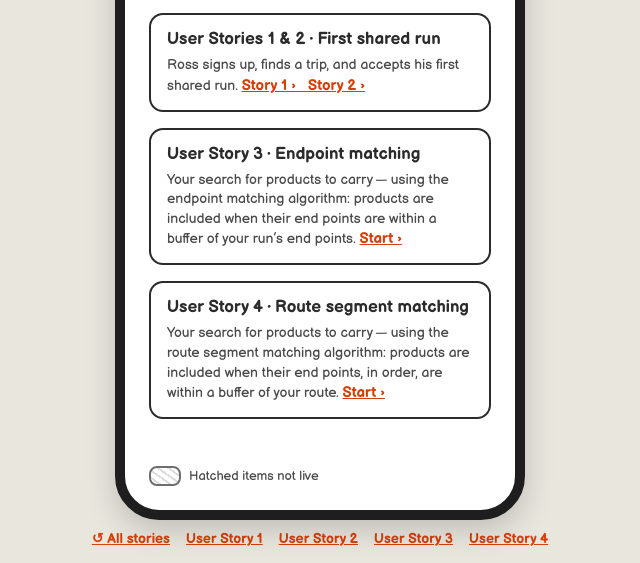
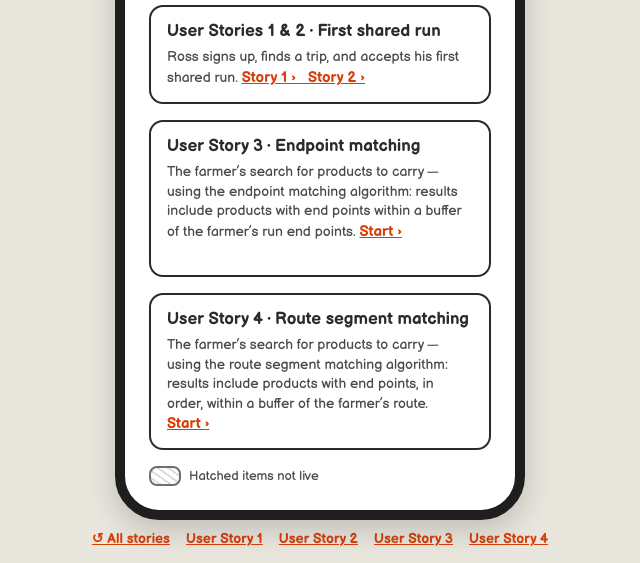
Before and after one commit to MargaretSey/AgRoutes, a plain HTML site: page index.html in a window 1280 px wide. Shown: the part 360-923 px from the top of the page, without its empty margins (320-960 px from the left). Drawn offline with Linux system fonts and the light colour scheme.

Commit message:
Add files via upload
Polish to User Story #3/4

```diff
--- a/index.html
+++ b/index.html
@@ -37,8 +37,8 @@ a{color:#D73F09;font-weight:700}a:hover{color:#A8320A}
 <div style="text-align:center;color:#4A4A4A;font-size:13px;margin-top:-6px">CS 461 Capstone · Oregon State University</div>
 <div class="storycard"><b>User Stories 1 &amp; 2 · First shared run</b><span>Ross signs up, finds a trip, and accepts his first shared run. <em style="white-space:nowrap"><a href="#s1-Main" style="color: #D73F09">Story 1 ›</a> &nbsp; <a href="#s2-Main" style="color: #D73F09">Story 2 ›</a></em></span></div>
 
-<a class="storycard" href="#us3-Search"><b>User Story 3 · Endpoint matching</b><span>Your search for products to carry — using the endpoint matching algorithm: products are included when their end points are within a buffer of your run’s end points. <em style="white-space:nowrap">Start ›</em></span></a>
-<a class="storycard" href="#us4-Search"><b>User Story 4 · Route segment matching</b><span>Your search for products to carry — using the route segment matching algorithm: products are included when their end points, in order, are within a buffer of your route. <em style="white-space:nowrap">Start ›</em></span></a>
+<a class="storycard" href="#us3-Search" style="min-height:157px;box-sizing:border-box"><b>User Story 3 · Endpoint matching</b><span>The farmer’s search for products to carry — using the endpoint matching algorithm: results include products with end points within a buffer of the farmer’s run end points. <em style="white-space:nowrap">Start ›</em></span></a>
+<a class="storycard" href="#us4-Search" style="min-height:157px;box-sizing:border-box"><b>User Story 4 · Route segment matching</b><span>The farmer’s search for products to carry — using the route segment matching algorithm: results include products with end points, in order, within a buffer of the farmer’s route. <em style="white-space:nowrap">Start ›</em></span></a>
 <div class="legend"><span class="hatch"></span> Hatched items not live</div>
 </div></section>
 <section class="screen" id="s1-Main" hidden>
```
